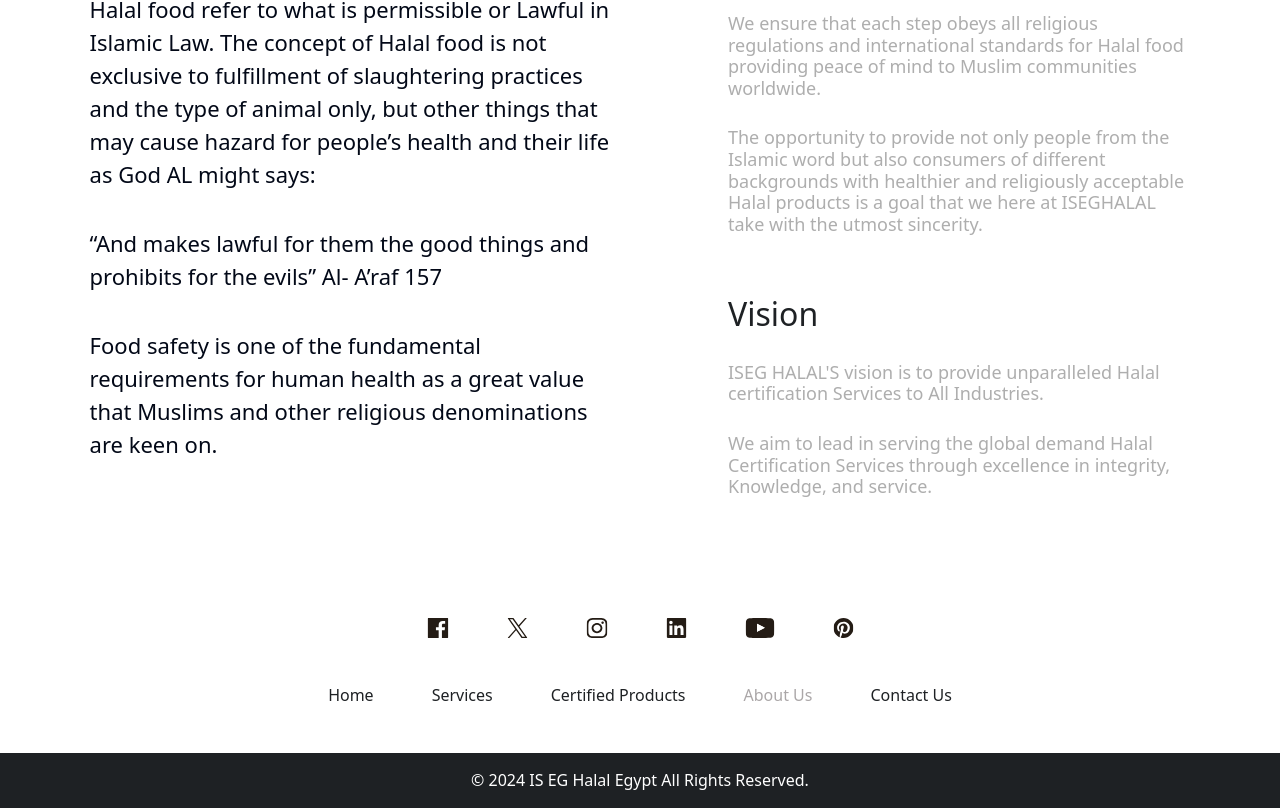
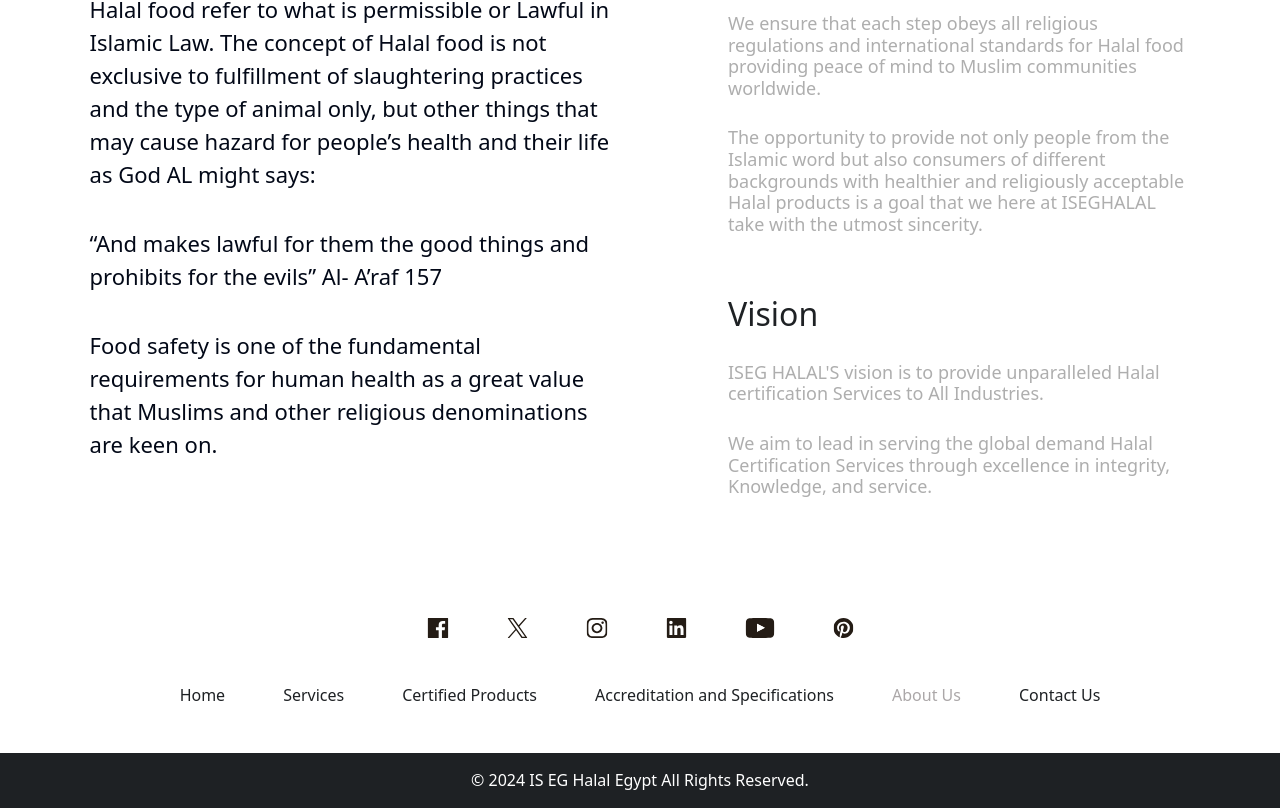
Before and after one commit to abdelrhmansaleh96/halal-2, a React (Vite) app: page /about-us in a window 1280 px wide. Shown: the part 1228-2036 px from the top of the page. Built offline with nearby package versions, Linux system fonts and the light colour scheme.

Commit message:
add accreditation link to footer

```diff
--- a/src/shared/components/Footer/footerLinks/footerLinks.tsx
+++ b/src/shared/components/Footer/footerLinks/footerLinks.tsx
@@ -5,6 +5,7 @@
   { text: "links.home", to: "./" },
   { text: "links.services", to: "./services" },
   { text: "links.certifiedProducts", to: "./certified-products" },
+  { text: "links.accreditation", to: "./accreditation" },
   { text: "links.aboutUs", to: "./about-us" },
   { text: "contact", to: "./contact-us" },
 ];
```
